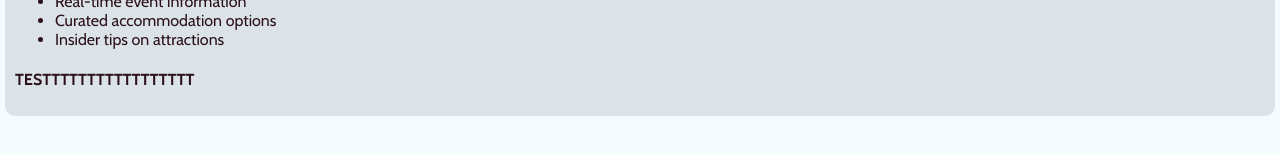
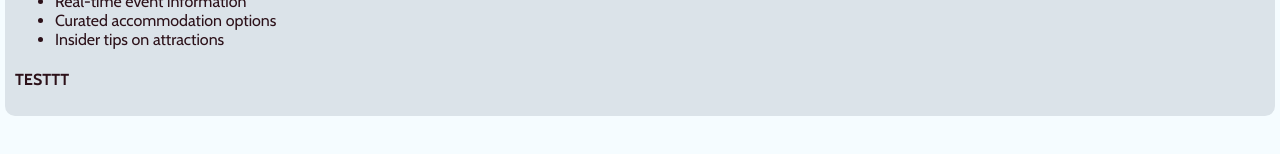
Before and after one commit to CBNCI/ClientSide, a React (Create React App) app: page /about in a window 1280 px wide. Shown: the part 318-472 px from the top of the page. Built offline with nearby package versions, Linux system fonts and the light colour scheme.

Commit message:
Troubleshooting

```diff
--- a/src/views/About.js
+++ b/src/views/About.js
@@ -15,7 +15,7 @@ function About() {
                     <li>Curated accommodation options</li>
                     <li>Insider tips on attractions</li>
                 </ul>
-                <h4>TESTTTTTTTTTTTTTTTTT</h4>
+                <h4>TESTTT</h4>
             </div>
         </div>
     );
```
